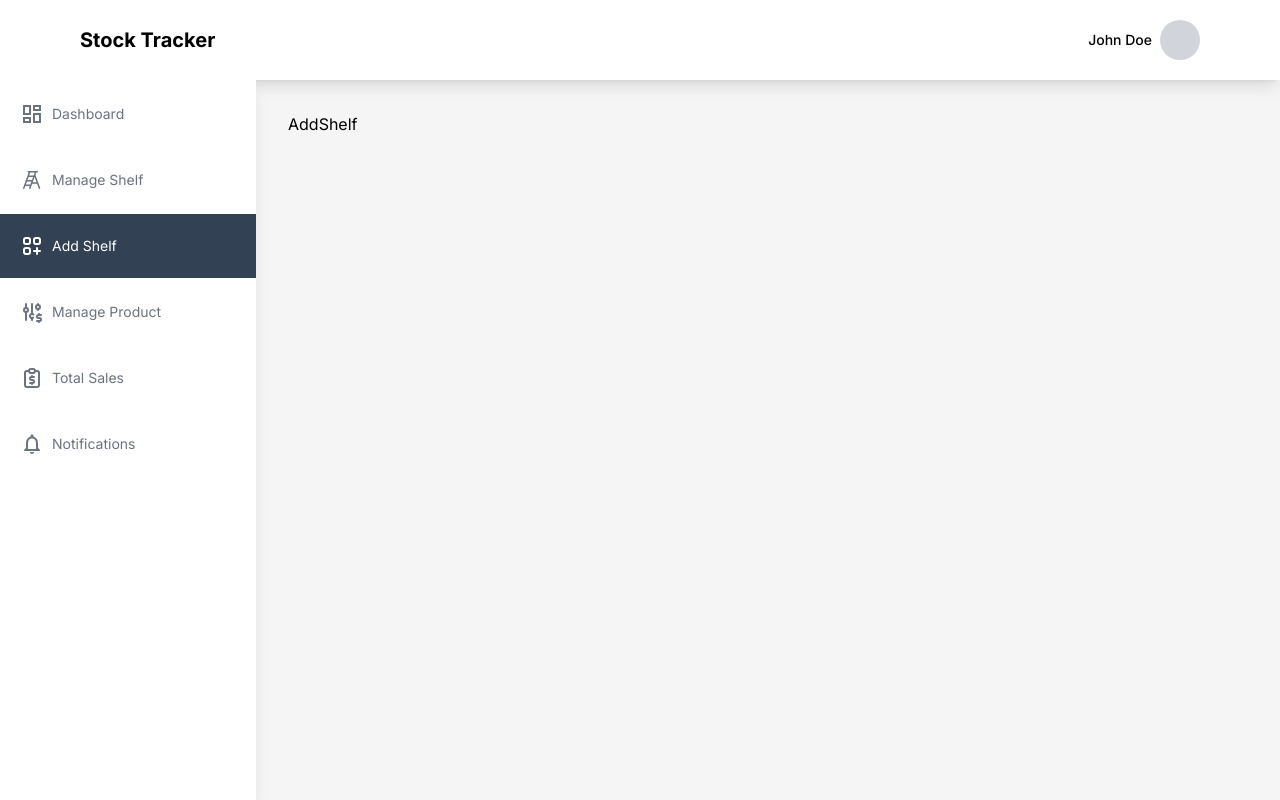
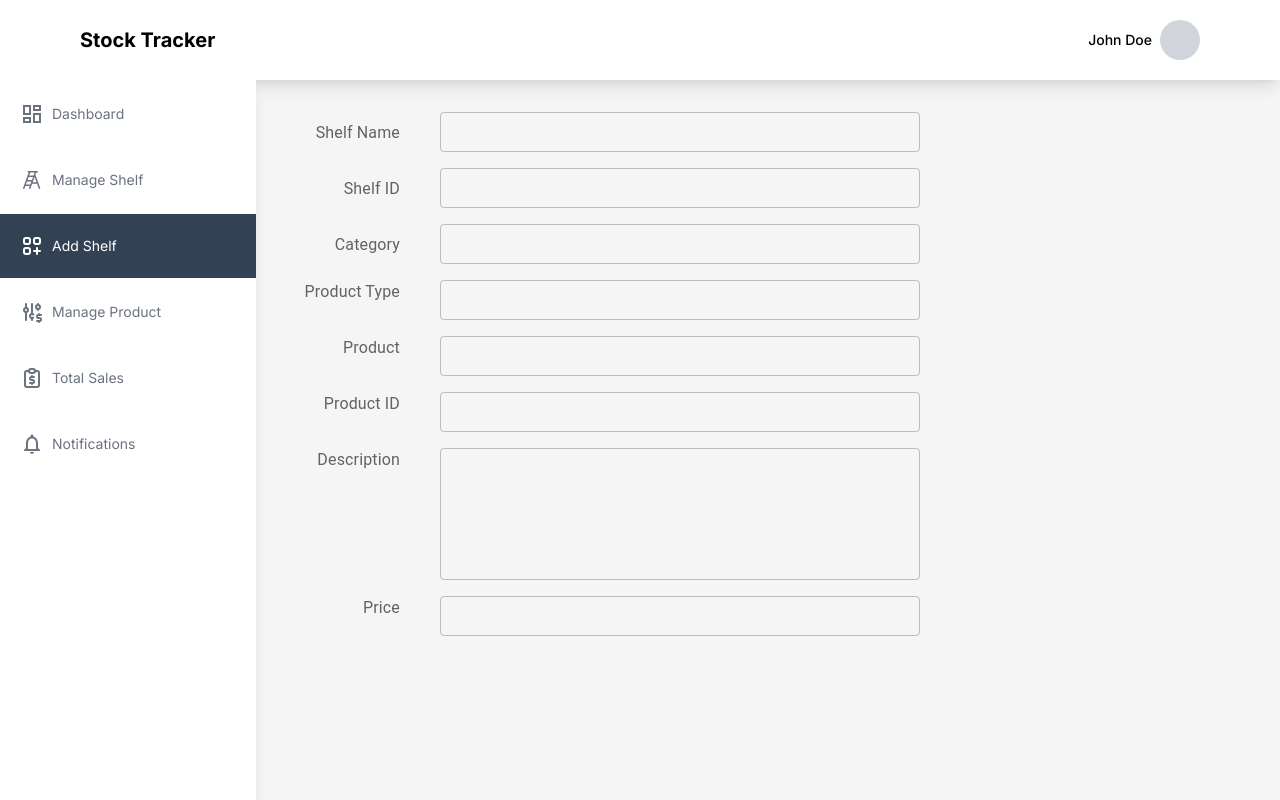
Before and after one commit to SammyKibetKiprop/stock-tracker, a Next.js app in the folder client/: page /shelf/new in a window 1280 px wide. Built offline with nearby package versions, Linux system fonts and the light colour scheme.

Commit message:
shelf form design

```diff
--- a/client/app/(home)/shelf/new/page.tsx
+++ b/client/app/(home)/shelf/new/page.tsx
@@ -1,10 +1,134 @@
-import React from 'react'
-
+import { Grid, InputLabel, TextField } from '@mui/material';
+import React from 'react';
 
 const AddShelf = () => {
   return (
-    <div>AddShelf</div>
-  )
-}
+    <div className='w-[85vw] px-2 sm:px-2 mx-auto md:mx-0 sm:w-full md:max-w-screen-sm'>
+      <form className='grid gap-4 grid-cols-2 '>
+        <div className='col-span-2 flex gap-10 justify-start items-center'>
+          <InputLabel
+            htmlFor='name'
+            className=' font-semibold text-gray-700 text-md w-1/6 text-right'
+          >
+            Shelf Name
+          </InputLabel>
+          <TextField
+            id='name'
+            variant='outlined'
+            size='small'
+            className='flex-1'
+          />
+        </div>
 
-export default AddShelf
+        <div className='col-span-2 flex gap-10 justify-start items-center'>
+          <InputLabel
+            htmlFor='id'
+            className=' font-semibold text-gray-700 text-md w-1/6 text-right'
+          >
+            Shelf ID
+          </InputLabel>
+          <TextField
+            id='id'
+            variant='outlined'
+            size='small'
+            className='flex-1'
+          />
+        </div>
+
+        <div className='col-span-2 flex gap-10 justify-start items-center'>
+          <InputLabel
+            htmlFor='category'
+            className=' font-semibold text-gray-700 text-md w-1/6 text-right'
+          >
+            Category
+          </InputLabel>
+          <TextField
+            id='category'
+            variant='outlined'
+            size='small'
+            className='flex-1'
+          />
+        </div>
+
+        <div className='col-span-2 flex gap-10 justify-start items-start'>
+          <InputLabel
+            htmlFor='prod-type'
+            className=' font-semibold text-gray-700 text-md w-1/6 text-right'
+          >
+            Product Type
+          </InputLabel>
+          <TextField
+            id='prod-type'
+            variant='outlined'
+            size='small'
+            className='flex-1'
+          />
+        </div>
+
+        <div className='col-span-2 flex gap-10 justify-start items-start'>
+          <InputLabel
+            htmlFor='prod'
+            className=' font-semibold text-gray-700 text-md w-1/6 text-right'
+          >
+            Product
+          </InputLabel>
+          <TextField
+            id='prod'
+            variant='outlined'
+            size='small'
+            className='flex-1'
+          />
+        </div>
+
+        <div className='col-span-2 flex gap-10 justify-start items-start'>
+          <InputLabel
+            htmlFor='prod-id'
+            className=' font-semibold text-gray-700 text-md w-1/6 text-right'
+          >
+            Product ID
+          </InputLabel>
+          <TextField
+            id='prod-id'
+            variant='outlined'
+            size='small'
+            className='flex-1'
+          />
+        </div>
+
+        <div className='col-span-2 row-span-3 flex gap-10 justify-start items-start'>
+          <InputLabel
+            htmlFor='prod-desc'
+            className=' font-semibold text-gray-700 text-md w-1/6 text-right'
+          >
+            Description
+          </InputLabel>
+          <TextField
+            id='prod-desc'
+            variant='outlined'
+            size='small'
+            multiline
+            rows={5}
+            className='flex-1'
+          />
+        </div>
+
+        <div className='col-span-2 flex gap-10 justify-start items-start'>
+          <InputLabel
+            htmlFor='price'
+            className=' font-semibold text-gray-700 text-md w-1/6 text-right'
+          >
+            Price
+          </InputLabel>
+          <TextField
+            id='price'
+            variant='outlined'
+            size='small'
+            className='flex-1'
+          />
+        </div>
+      </form>
+    </div>
+  );
+};
+
+export default AddShelf;
```
